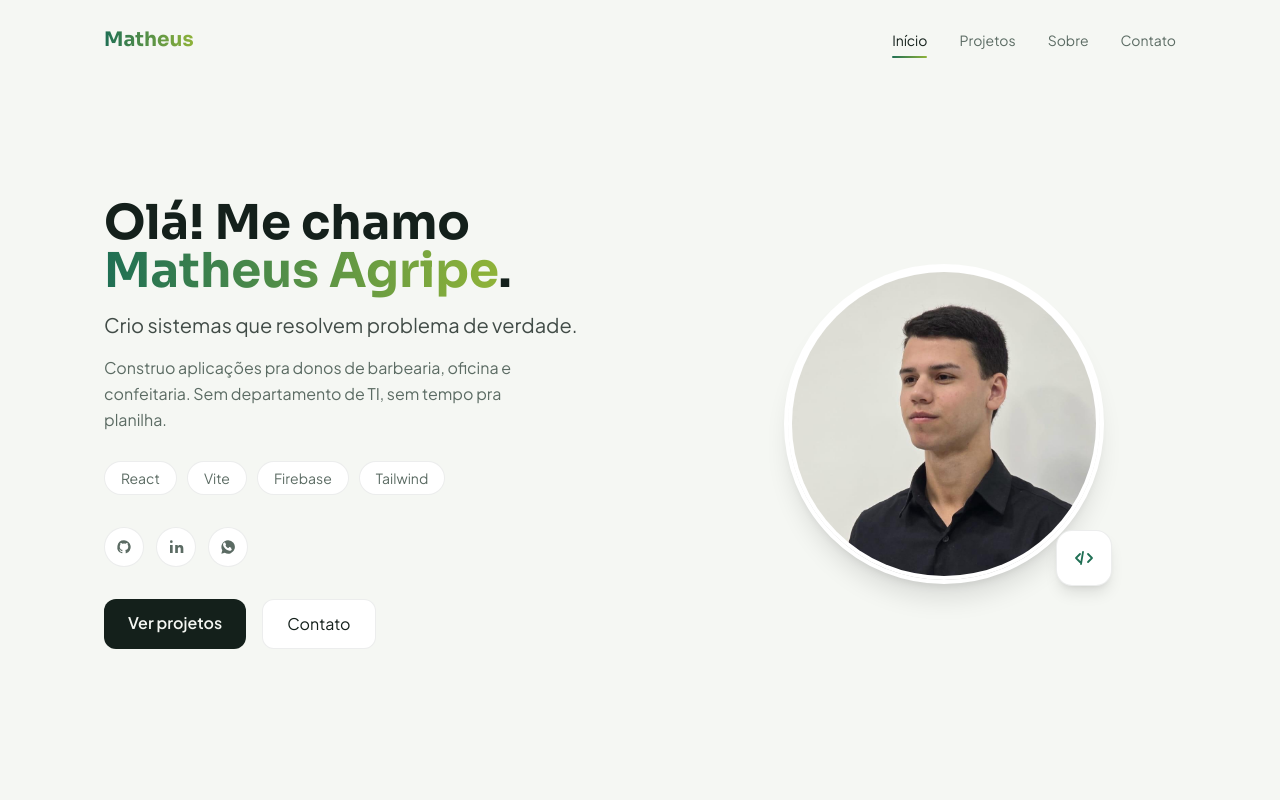
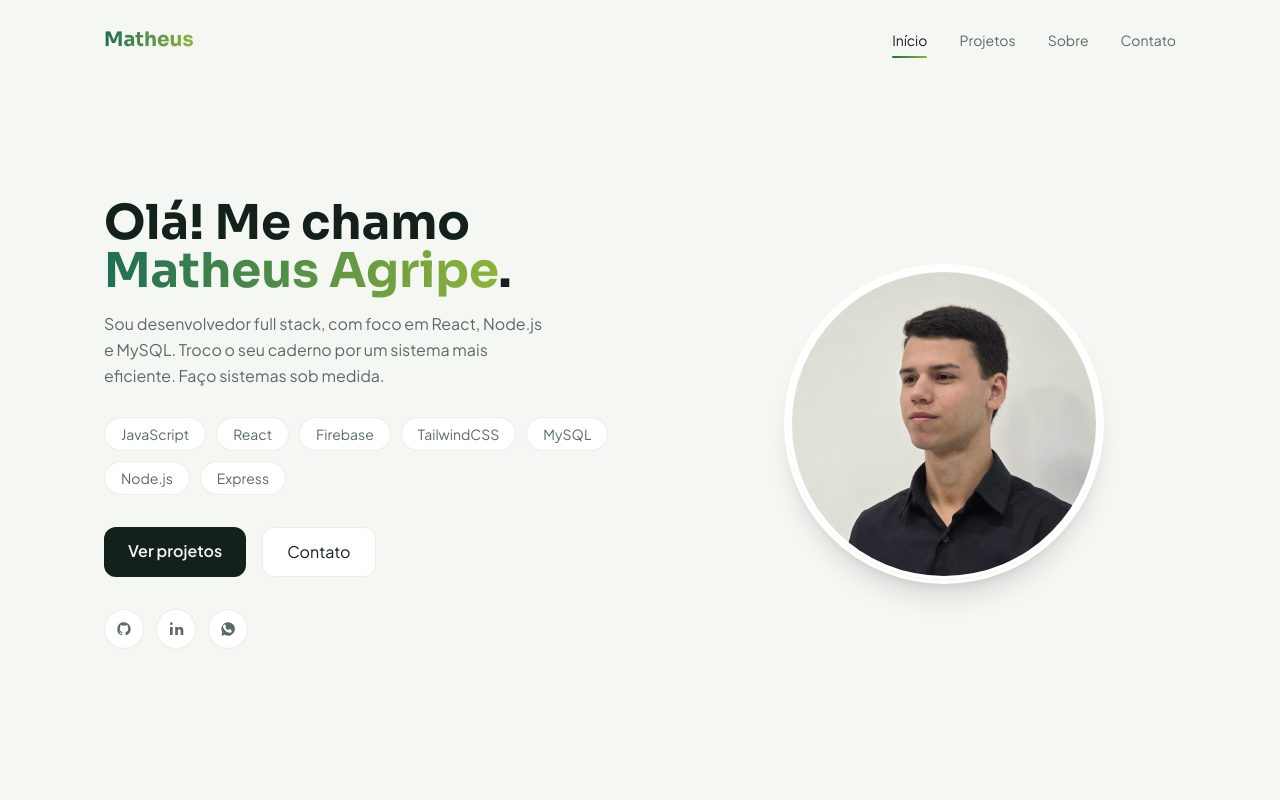
Before and after one commit to agripe049/portfolio-profissional, a React (Vite) app: page / in a window 1280 px wide. Shown: the top 800 px of the page. Built offline with nearby package versions, Linux system fonts and the light colour scheme.

Commit message:
Seção Hero pronta, já trocado pelos meus dados reais. Próximo passo começar a desenvolver na seção de projetos

```diff
--- a/src/components/Heroo.jsx
+++ b/src/components/Heroo.jsx
@@ -1,9 +1,8 @@
-import { li } from "framer-motion/client";
 import { useLenis } from "./SmoothScroll"
 import TiltPhoto from "./TiltPhoto";
 import { motion } from "framer-motion";
 
-const STACK = ["React", "Vite", "Firebase", "Tailwind"];
+const STACK = ["JavaScript", "React", "Firebase", "TailwindCSS", "MySQL", "Node.js", "Express"];
 
 const SOCIALS = [
   {
@@ -69,17 +68,14 @@ const Hero = () => {
         className="max-w-6xl mx-auto w-full px-6 sm:px-10 pt-28 pb-16 grid md:grid-cols-[1.1fr_0.9fr] gap-10 items-center">
         <div className="">
 
-          <motion.h1 variants={item} className="font-display font-bold text-5xl sm:text-6xl md:text-5xl leading-[1.05] text-text">
+          <motion.h1 variants={item} className="font-display font-bold text-4xl sm:text-5xl leading-[1.05] text-text">
             Olá! Me chamo <span className='text-gradient'>Matheus Agripe</span>.
           </motion.h1>
 
-          <motion.p variants={item} className="font-body text-xl text-text/80 mt-4">
-            Crio sistemas que resolvem problema de verdade.
-          </motion.p>
-
           <motion.p variants={item} className="font-body text-textdim mt-4 max-w-md leading-relaxed">
-            Construo aplicações pra donos de barbearia,
-            oficina e confeitaria. Sem departamento de TI, sem tempo pra planilha.
+            Sou desenvolvedor full stack, com foco em React, Node.js e MySQL.
+            Troco o seu caderno por um sistema mais eficiente.
+            Faço sistemas sob medida.
           </motion.p>
 
           <motion.div variants={item} className="flex flex-wrap gap-2.5 mt-7">
@@ -91,6 +87,22 @@ const Hero = () => {
                 {s}
               </span>
             ))}
+          </motion.div>
+          <motion.div variants={item} className="flex flex-wrap gap-4 mt-8">
+            <a
+              href="#projetos"
+              onClick={(e) => scrollToSection(e, "projetos")}
+              className="px-6 py-3 bg-text text-bg font-body font-semibold rounded-xl hover:opacity-90 transition-opacity"
+            >
+              Ver projetos
+            </a>
+            <a
+              href="#contato"
+              onClick={(e) => scrollToSection(e, "contato")}
+              className="px-6 py-3 bg-surface border border-line text-text font-body rounded-xl hover:border-accent/50 transition-colors"
+            >
+              Contato
+            </a>
           </motion.div>
 
           <motion.div variants={item} className="flex gap-3 mt-8">
@@ -111,22 +123,6 @@ const Hero = () => {
           </motion.div>
 
 
-          <motion.div variants={item} className="flex flex-wrap gap-4 mt-8">
-            <a
-              href="#projetos"
-              onClick={(e) => scrollToSection(e, "projetos")}
-              className="px-6 py-3 bg-text text-bg font-body font-semibold rounded-xl hover:opacity-90 transition-opacity"
-            >
-              Ver projetos
-            </a>
-            <a
-              href="#contato"
-              onClick={(e) => scrollToSection(e, "contato")}
-              className="px-6 py-3 bg-surface border border-line text-text font-body rounded-xl hover:border-accent/50 transition-colors"
-            >
-              Contato
-            </a>
-          </motion.div>
         </div>
 
         <motion.div variants={item}>
--- a/src/components/TiltPhoto.jsx
+++ b/src/components/TiltPhoto.jsx
@@ -57,30 +57,6 @@ const TiltPhoto = () => {
                     )}
                 </div>
             </motion.div>
-
-            <motion.div
-                initial={{ opacity: 0, scale: 0.6 }}
-                animate={{ opacity: 1, scale: 1, y: [0, -6, 0] }}
-                transition={{
-                    opacity: { delay: 1.3, duration: 0.4 },
-                    scale: { delay: 1.3, duration: 0.4 },
-                    y: { delay: 1.7, duration: 3, repeat: Infinity, ease: "easeInOut" },
-                }}
-                className="absolute -bottom-2 -right-2 w-14 h-14 rounded-2xl bg-surface border border-line shadow-lg flex items-center justify-center text-accent"
-            >
-                <svg
-                    width="24"
-                    height="24"
-                    viewBox="0 0 24 24"
-                    fill="none"
-                    stroke="currentColor"
-                    strokeWidth="1.8"
-                    strokeLinecap="round"
-                    strokeLinejoin="round"
-                >
-                    <path d="M8 8l-4 4 4 4M11 6l-2 12M16 8l4 4-4 4" />
-                </svg>
-            </motion.div>
         </div>
     )
 }
```
